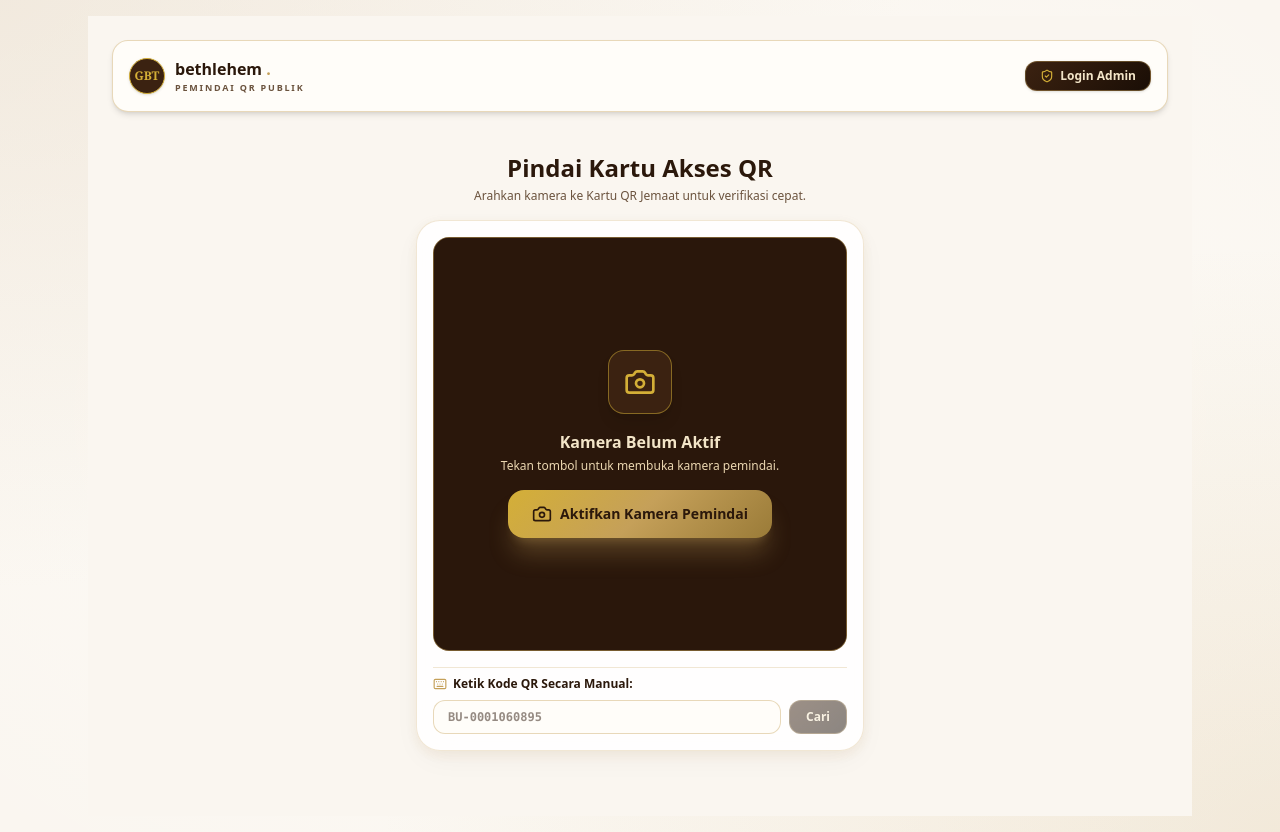
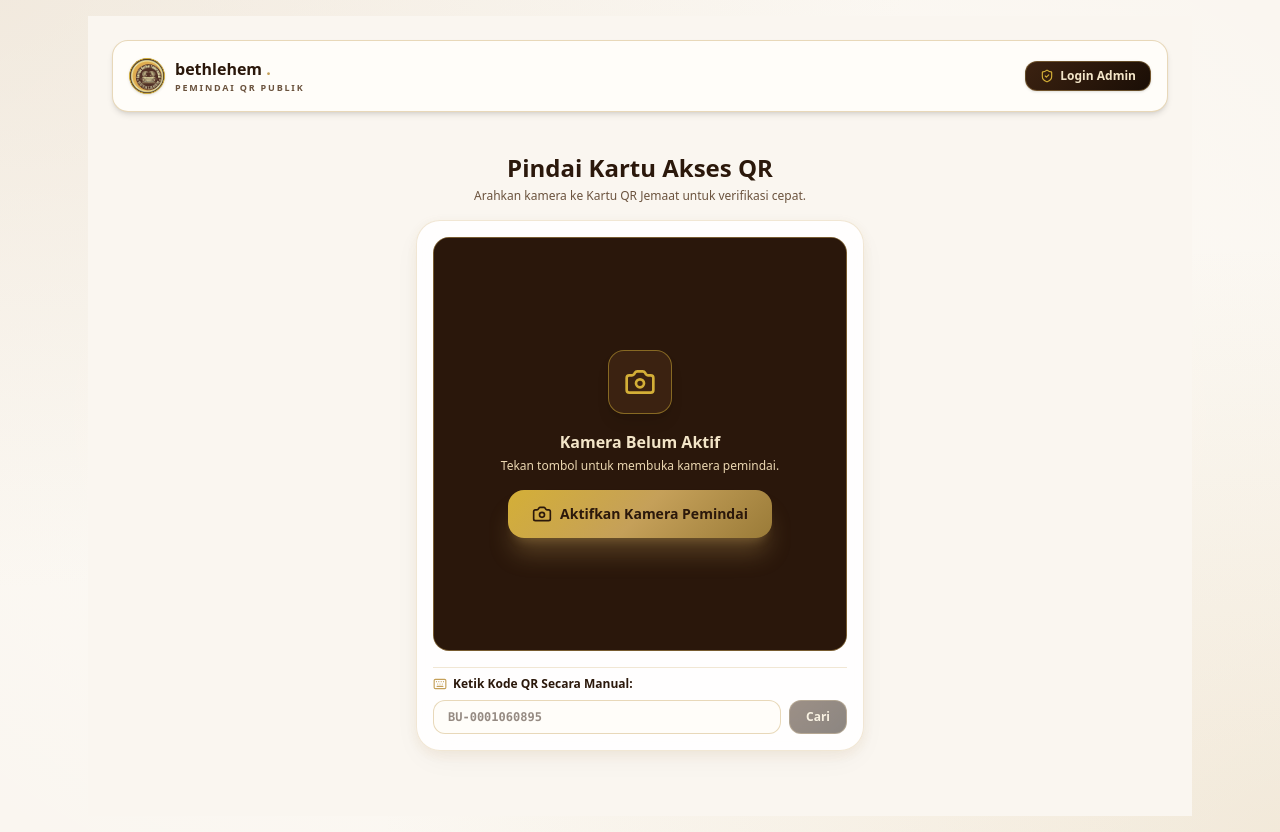
Before and after one commit to Derwind44/qr-gbt, a Next.js app: page /qr-scan in a window 1280 px wide. Built offline with nearby package versions, Linux system fonts and the light colour scheme; no server answers.

Commit message:
change logo

```diff
--- a/src/app/layout.tsx
+++ b/src/app/layout.tsx
@@ -7,6 +7,10 @@ export const metadata: Metadata = {
   title: 'GBT Bethlehem Surabaya - System QR Badge & Data Jemaat',
   description:
     'Aplikasi Pemindai QR Code Jemaat & Direktori Data GBT Bethlehem Surabaya',
+  icons: {
+    icon: '/logo.png',
+    apple: '/logo.png',
+  },
 };
 
 export default function RootLayout({
--- a/src/app/login/page.tsx
+++ b/src/app/login/page.tsx
@@ -65,8 +65,12 @@ export default function LoginPage() {
 
         {/* Brand Hero Box */}
         <div className="text-center space-y-2">
-          <div className="w-16 h-16 rounded-full bg-espresso-metallic border-2 border-[#D4AF37] flex items-center justify-center text-[#D4AF37] font-serif font-black text-xl mx-auto shadow-xl">
-            GBT
+          <div className="w-16 h-16 rounded-full bg-espresso-metallic border-2 border-[#D4AF37] flex items-center justify-center mx-auto shadow-xl overflow-hidden shrink-0">
+            <img
+              src="/logo.png"
+              alt="GBT Bethlehem Surabaya Logo"
+              className="w-full h-full object-cover rounded-full"
+            />
           </div>
           <div>
             <h1 className="text-2xl sm:text-3xl font-black text-[#2B180B] tracking-tight">
--- a/src/app/qr-scan/page.tsx
+++ b/src/app/qr-scan/page.tsx
@@ -108,8 +108,12 @@ export default function PublicScanPage() {
       {/* Top Header - Public Scan (Standalone Header, No Footer) */}
       <div className="flex items-center justify-between bg-[#FFFDF9] p-3 sm:p-4 rounded-2xl border border-[#C5A059]/40 shadow-md">
         <div className="flex items-center gap-2.5">
-          <div className="w-9 h-9 rounded-full bg-[#3B2211] border border-[#D4AF37] flex items-center justify-center text-[#D4AF37] font-serif font-extrabold text-xs shadow-sm">
-            GBT
+          <div className="w-9 h-9 rounded-full bg-[#3B2211] border border-[#D4AF37] flex items-center justify-center shadow-sm overflow-hidden shrink-0">
+            <img
+              src="/logo.png"
+              alt="GBT Bethlehem Surabaya Logo"
+              className="w-full h-full object-cover rounded-full"
+            />
           </div>
           <div>
             <h1 className="font-extrabold text-sm sm:text-base text-[#2B180B] leading-tight">
--- a/src/components/Footer.tsx
+++ b/src/components/Footer.tsx
@@ -16,10 +16,10 @@ export default function Footer() {
       <div className="max-w-6xl mx-auto px-4 text-center sm:flex sm:items-center sm:justify-between">
         <div className="flex items-center justify-center gap-2 text-xs text-[#6B533E]">
           <ShieldCheck className="w-4 h-4 text-[#C5A059]" />
-          <span>Sistem Resmi GBT Bethlehem Surabaya • Supabase & Vercel</span>
+          <span>Sistem Resmi GBT Bethlehem Surabaya</span>
         </div>
         <p className="text-xs text-[#8C6D4F] mt-2 sm:mt-0 flex items-center justify-center gap-1 font-medium">
-          Dibuat dengan <Heart className="w-3.5 h-3.5 text-rose-600 fill-rose-600 inline" /> untuk GBT
+          Dibuat dengan sepenuh <Heart className="w-3.5 h-3.5 text-rose-600 fill-rose-600 inline" /> untuk GBT
         </p>
       </div>
     </footer>
--- a/src/components/Navbar.tsx
+++ b/src/components/Navbar.tsx
@@ -44,10 +44,12 @@ export default function Navbar() {
         <div className="max-w-6xl mx-auto px-4 sm:px-6 h-16 flex items-center justify-between">
           {/* Brand Logo - GBT Bethlehem Surabaya */}
           <Link href={isAdmin ? '/admin' : '/login'} className="flex items-center gap-2.5 group">
-            <div className="w-9 h-9 rounded-full bg-espresso-metallic border border-[#C5A059] flex items-center justify-center shadow-md shadow-[#3B2211]/20 group-hover:scale-105 transition-transform overflow-hidden p-0.5 shrink-0">
-              <div className="w-full h-full rounded-full border border-[#D4AF37]/50 flex items-center justify-center bg-[#2B180B] text-[#D4AF37] font-serif font-bold text-[10px]">
-                GBT
-              </div>
+            <div className="w-9 h-9 rounded-full bg-espresso-metallic border border-[#C5A059] flex items-center justify-center shadow-md shadow-[#3B2211]/20 group-hover:scale-105 transition-transform overflow-hidden shrink-0">
+              <img
+                src="/logo.png"
+                alt="GBT Bethlehem Surabaya Logo"
+                className="w-full h-full object-cover rounded-full"
+              />
             </div>
             <div>
               <div className="flex items-baseline gap-1">
```
Also changed, not shown: public/logo.png (added).
